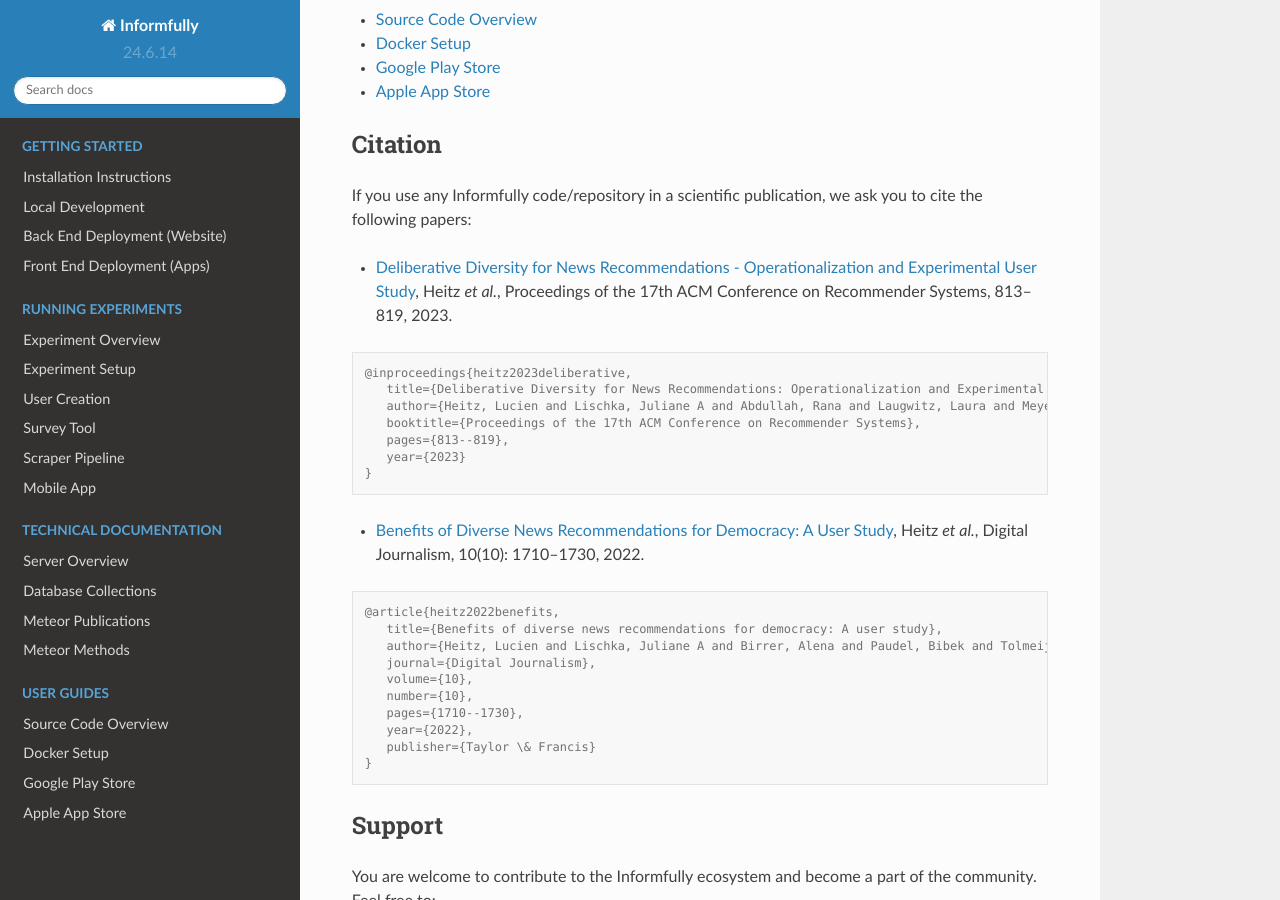
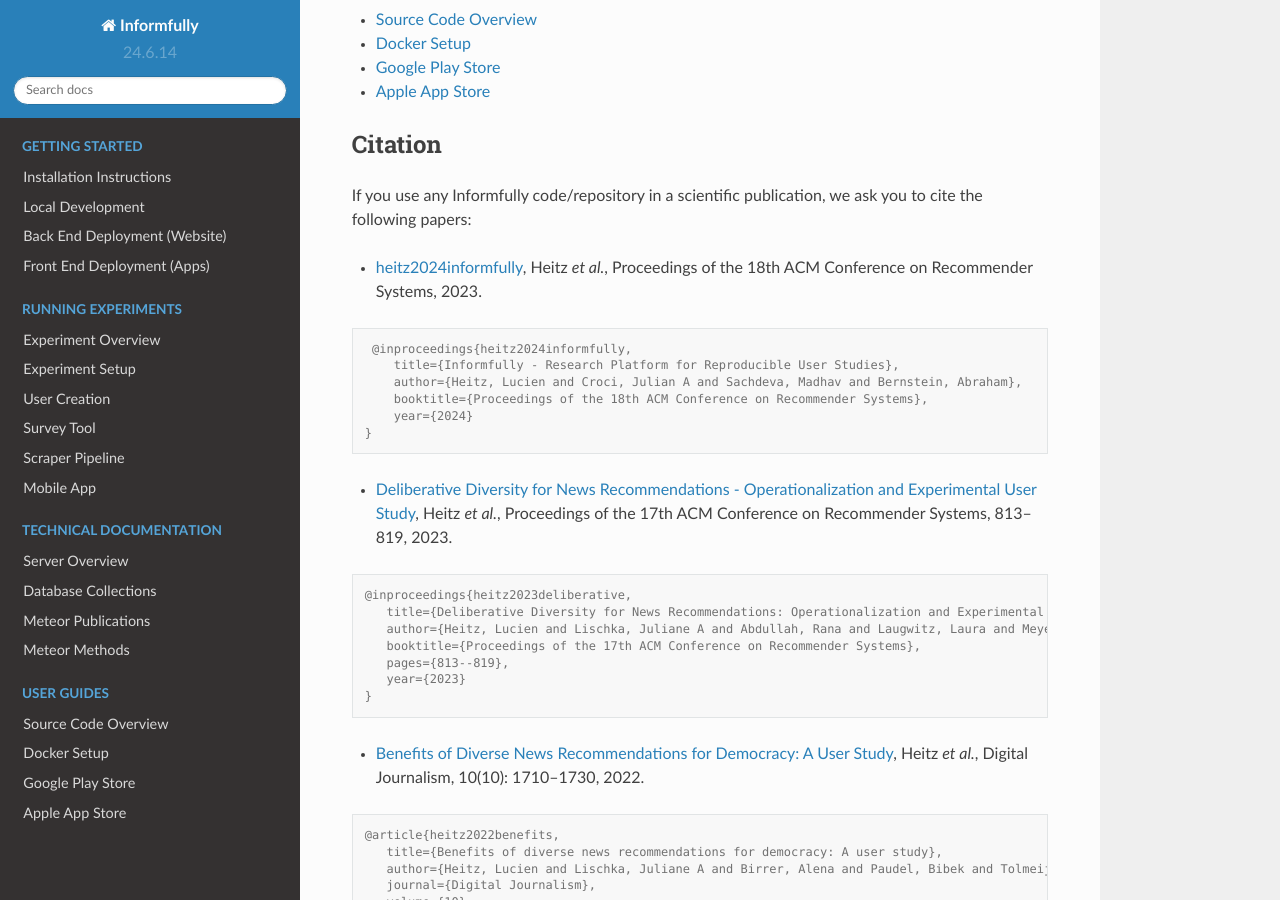
Before and after one commit to Informfully/Documentation, a Sphinx documentation site: the page built from docs/source/index.rst, in a window 1280 px wide and 900 px high, scrolled down 1688 px. Built offline with Sphinx 7.4.7 and the Read the Docs theme 2.0.0, drawn with Linux system fonts in a browser that asks for light colours.

Commit message:
Update index.rst

```diff
--- a/docs/source/index.rst
+++ b/docs/source/index.rst
@@ -74,6 +74,17 @@
 
 If you use any Informfully code/repository in a scientific publication, we ask you to cite the following papers:
 
+* `heitz2024informfully <https://informfully.ch>`_, Heitz *et al.*, Proceedings of the 18th ACM Conference on Recommender Systems, 2023.
+
+.. code-block:: console
+
+   @inproceedings{heitz2024informfully,
+      title={Informfully - Research Platform for Reproducible User Studies},
+      author={Heitz, Lucien and Croci, Julian A and Sachdeva, Madhav and Bernstein, Abraham},
+      booktitle={Proceedings of the 18th ACM Conference on Recommender Systems},
+      year={2024}
+  }
+
 * `Deliberative Diversity for News Recommendations - Operationalization and Experimental User Study <https://dl.acm.org/doi/10.1145/3604915.3608834>`_, Heitz *et al.*, Proceedings of the 17th ACM Conference on Recommender Systems, 813–819, 2023.
 
 .. code-block:: console
```
